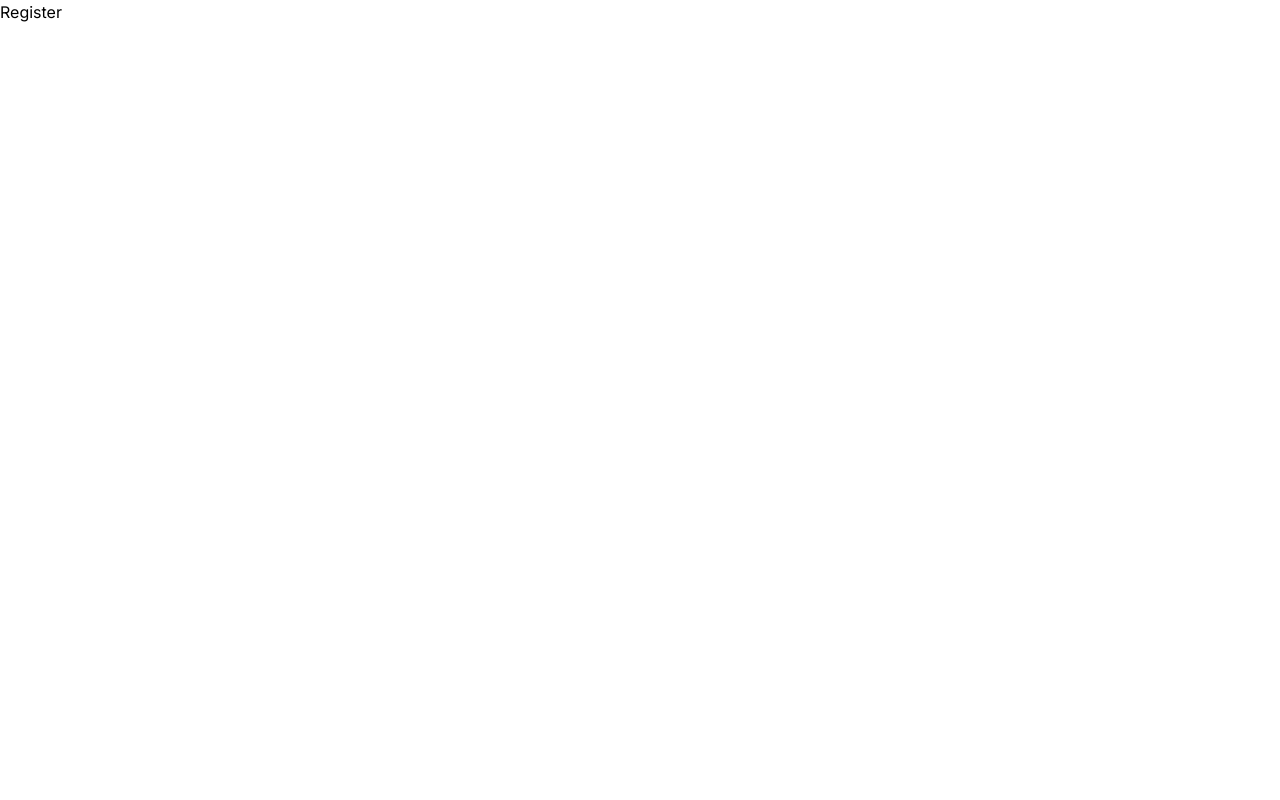
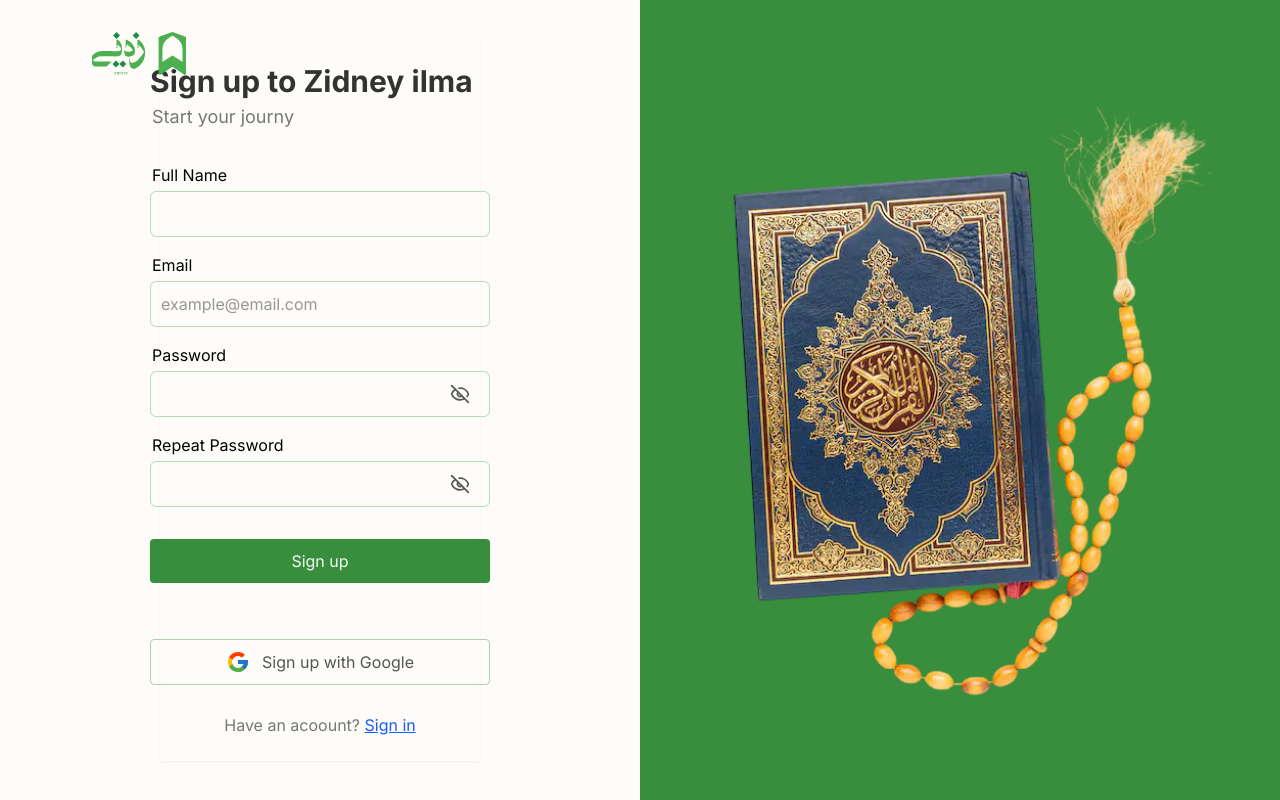
Before and after one commit to abdelrahmanelfeky01/zidney-ilma, a React (Vite) app: page /register in a window 1280 px wide. Built offline with nearby package versions, Linux system fonts and the light colour scheme.

Commit message:
implement-register-page

```diff
--- a/src/features/coursesPage/CoursesPage.jsx
+++ b/src/features/coursesPage/CoursesPage.jsx
@@ -5,9 +5,11 @@ import CoursesGrid from "./CoursesGrid";
 import { useSelector } from "react-redux";
 
 function CoursesPage() {
-    const isDark = useSelector((state) => state.general.isDark);
+  const isDark = useSelector((state) => state.general.isDark);
   return (
-    <div className={`min-h-screen font-[Cairo,sans-serif] ${isDark ? "bg-[#0d1410]" : "bg-[#f7f4ee]"}`}>
+    <div
+      className={`min-h-screen font-[Cairo,sans-serif] ${isDark ? "bg-night" : "bg-light"}`}
+    >
       <CoursesHero />
       <CoursesSearch />
       <CoursesFilters />
--- a/src/features/loginPage/LoginPage.jsx
+++ b/src/features/loginPage/LoginPage.jsx
@@ -34,7 +34,7 @@ function LoginPage() {
                 label="Email"
                 type="email"
                 id={"email"}
-                placeholder="example@email.com"
+                placeholder="your@email.com"
                 required={true}
               />
               {/* Password Input */}
--- a/src/features/registerPage/RegisterPage.jsx
+++ b/src/features/registerPage/RegisterPage.jsx
@@ -1,5 +1,109 @@
+import pageCover from "../../assets/images/loginPage_registerPage/pageCover.webp";
+import { useSelector } from "react-redux";
+import { Logo } from "../../ui/Icons";
+import { Link } from "react-router-dom";
+import { FcGoogle } from "react-icons/fc";
+import Input from "../../ui/Input";
+import ButtonForm from "../../ui/ButtonForm";
+
 function RegisterPage() {
-  return <div>Register</div>;
+  const isDark = useSelector((state) => state.general.isDark);
+
+  return (
+    <>
+      <Logo classNameString={"fixed top-8 left-23 z-5555"} h={45} />
+      <div
+        dir="ltr"
+        className={`${isDark ? "bg-night" : "bg-light"} flex h-dvh animate-[fadeIn_0.5s_ease] items-center justify-between`}
+      >
+        {/* login side */}
+        <div className="flex w-[50%] items-center justify-center">
+          <div className="flex w-[50%] flex-col justify-center p-6 shadow-xs">
+            <form className="w-85 self-center">
+              {/* Title & Description */}
+              <div className="mb-8">
+                <h2 className="text-title mb-1 text-3xl font-bold">
+                  Sign up to Zidney ilma
+                </h2>
+                <p className="translate-x-0.5 text-lg text-[#777]">
+                  Start your journy
+                </p>
+              </div>
+
+              {/* Name Input */}
+              <Input
+                label="Full Name"
+                type="text"
+                id={"fullName"}
+                required={true}
+              />
+
+              {/* Email Input */}
+              <Input
+                label="Email"
+                type="email"
+                id={"email"}
+                placeholder="example@email.com"
+                required={true}
+              />
+              {/* Password Input */}
+              <Input
+                label="Password"
+                type="password"
+                id={"password"}
+                required={true}
+              />
+
+              {/* Repeat Password Input */}
+              <Input
+                label="Repeat Password"
+                type="password"
+                id={"repeatPassword"}
+                required={true}
+                classNameContainer="mb-8"
+              />
+
+              {/* Action Buttons */}
+              <div>
+                {/* Sign in */}
+                <ButtonForm className="bg-primary-green-heavy text-green-50 hover:bg-[#2d7230] mb-14">
+                  Sign up
+                </ButtonForm>
+
+                {/* Sign in with google */}
+                <ButtonForm className="text-description border-primary-green-heavy/40 flex items-center justify-center gap-3 border hover:bg-gray-100">
+                  <FcGoogle className="text-2xl" />
+                  Sign up with Google
+                </ButtonForm>
+
+                <p
+                  onClick={(e) => e.preventDefault()}
+                  className="w-full text-center text-[#777]"
+                >
+                  Have an acoount?{" "}
+                  <Link
+                    className="focus:ring-primary-green-heavy/60 text-blue-600 underline outline-none hover:text-blue-800 focus:ring-1 focus:ring-offset-1"
+                    to={"/login"}
+                  >
+                    Sign in
+                  </Link>
+                </p>
+              </div>
+            </form>
+          </div>
+        </div>
+        {/* image side */}
+
+        <div className="bg-primary-green-heavy flex h-dvh w-[50%] items-center justify-center">
+          <img
+            src={pageCover}
+            alt="page cover"
+            className="h-[80%] object-cover"
+          />
+        </div>
+      </div>
+    </>
+  );
 }
 
 export default RegisterPage;
--- a/src/ui/Input.jsx
+++ b/src/ui/Input.jsx
@@ -13,7 +13,7 @@ function Input({
   const [eyeShow, setEyeShow] = useState(false);
 
   return (
-    <div className={`${classNameContainer} mb-2`}>
+    <div className={`${classNameContainer} mb-4`}>
       <label htmlFor={id} className="mb-1 block translate-x-0.5">
         {label}
       </label>
```
